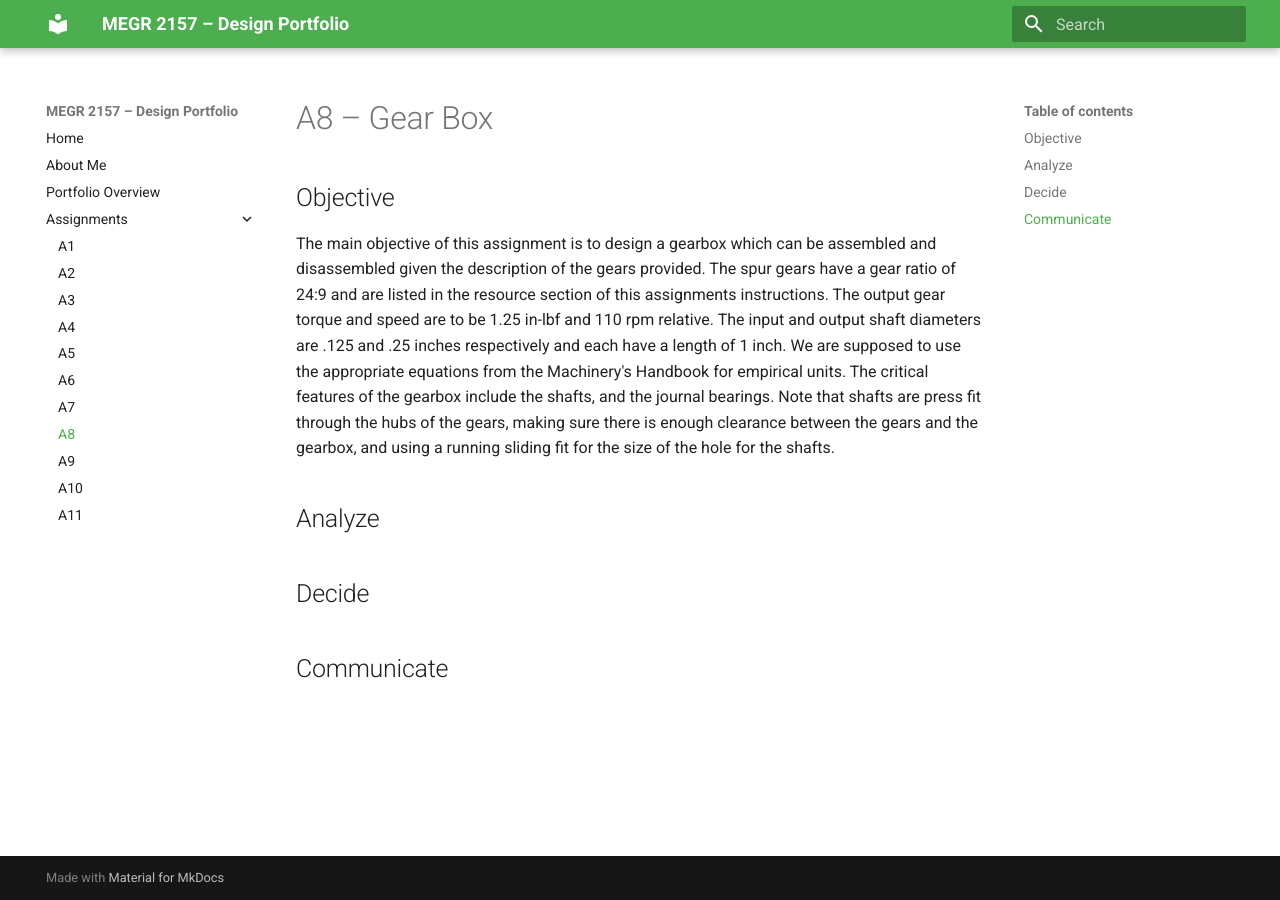
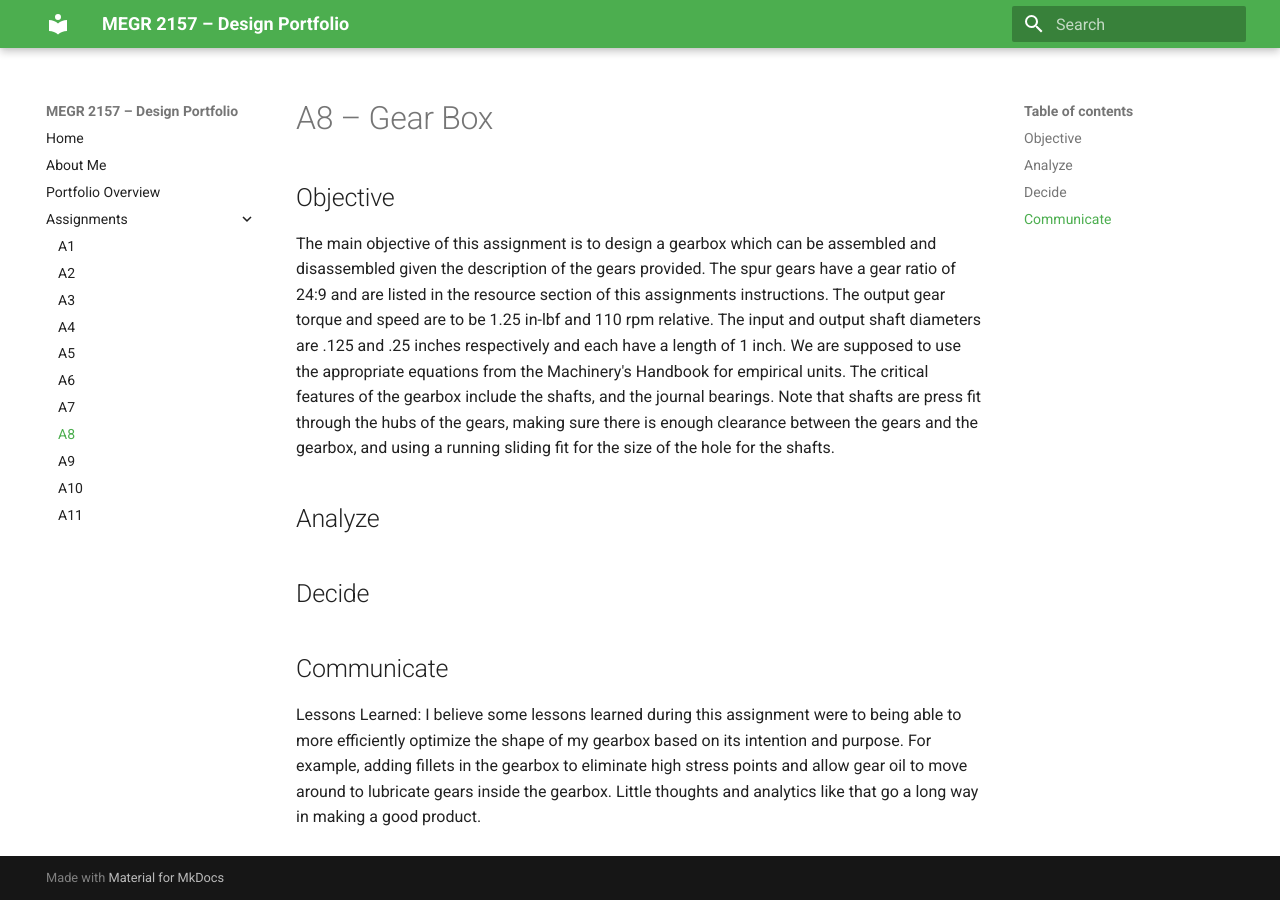
Before and after one commit to jhatch24/megr2156-portfolio, an MkDocs documentation site: the page built from docs/assignments/A08/index.md, in a window 1280 px wide. Built offline with MkDocs 1.6.1 and Material for MkDocs 9.7.7, drawn with Linux system fonts in a browser that asks for light colours.

Commit message:
Update index.md with analysis and lessons learned
Added lessons learned section to the analysis of the gearbox design.

```diff
--- a/docs/assignments/A08/index.md
+++ b/docs/assignments/A08/index.md
@@ -10,3 +10,4 @@ The main objective of this assignment is to design a gearbox which can be assemb
 
 
 ## Communicate
+Lessons Learned: I believe some lessons learned during this assignment were to being able to more efficiently optimize the shape of my gearbox based on its intention and purpose. For example, adding fillets in the gearbox to eliminate high stress points and allow gear oil to move around to lubricate gears inside the gearbox. Little thoughts and analytics like that go a long way in making a good product.
```
